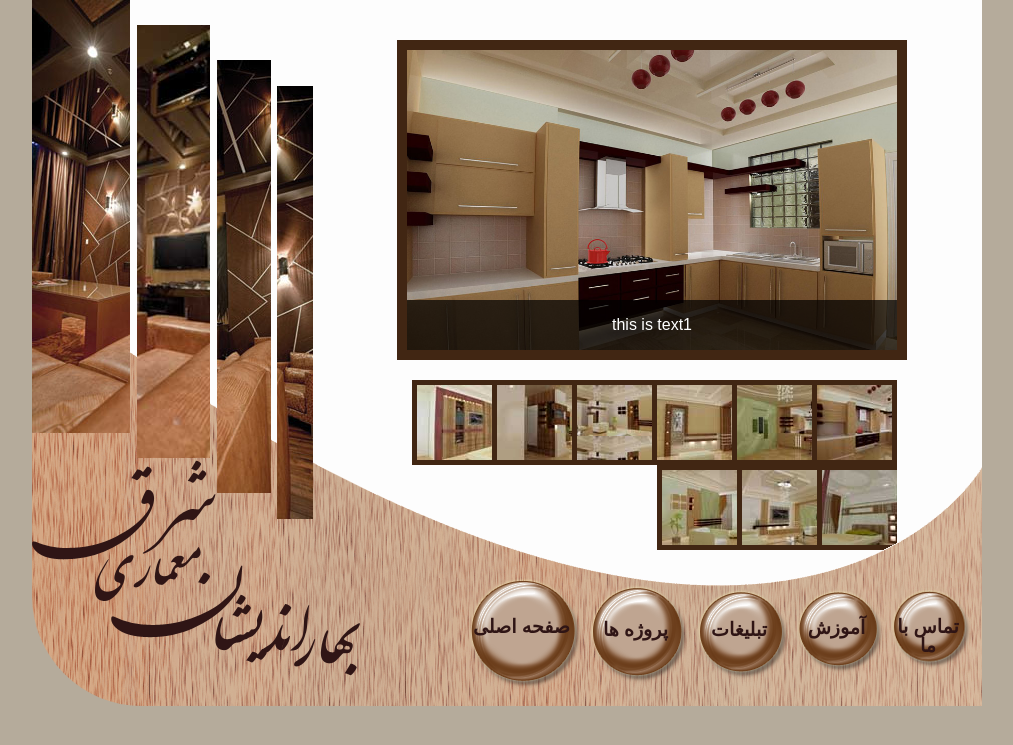
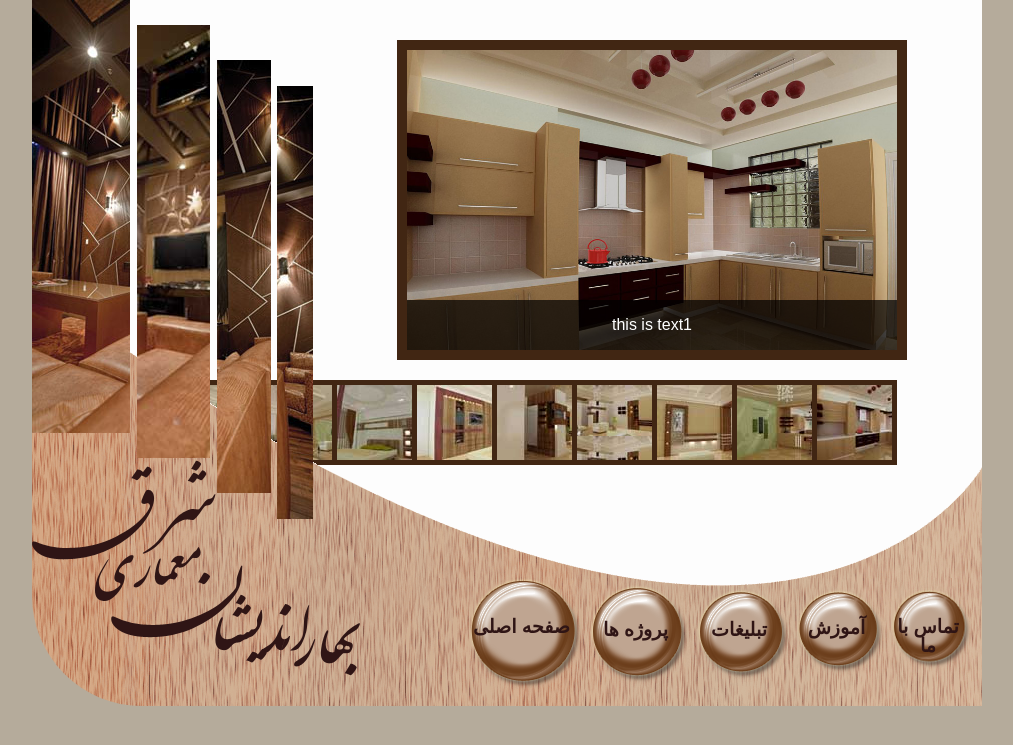
Before and after one commit to mahlad/arcbam, a PHP site: page /projects.php in a window 1280 px wide. Shown: the top 745 px of the page, without its empty margins (133-1146 px from the left). Run offline with PHP 8.4, Linux system fonts and the light colour scheme.

Commit message:
css for the ul for extra pictures

```diff
--- a/css/style.css
+++ b/css/style.css
@@ -324,8 +324,11 @@ div.bigtxt span{
 
 }
 div.projects ul{
-	margin: 20px 10px;
-
+	margin: 20px 0;
+	position: absolute;
+	width: 1000px;
+	height: 85px;
+	right: 85px;
 }
 div.projects ul li{
 	width: 75px;
```
